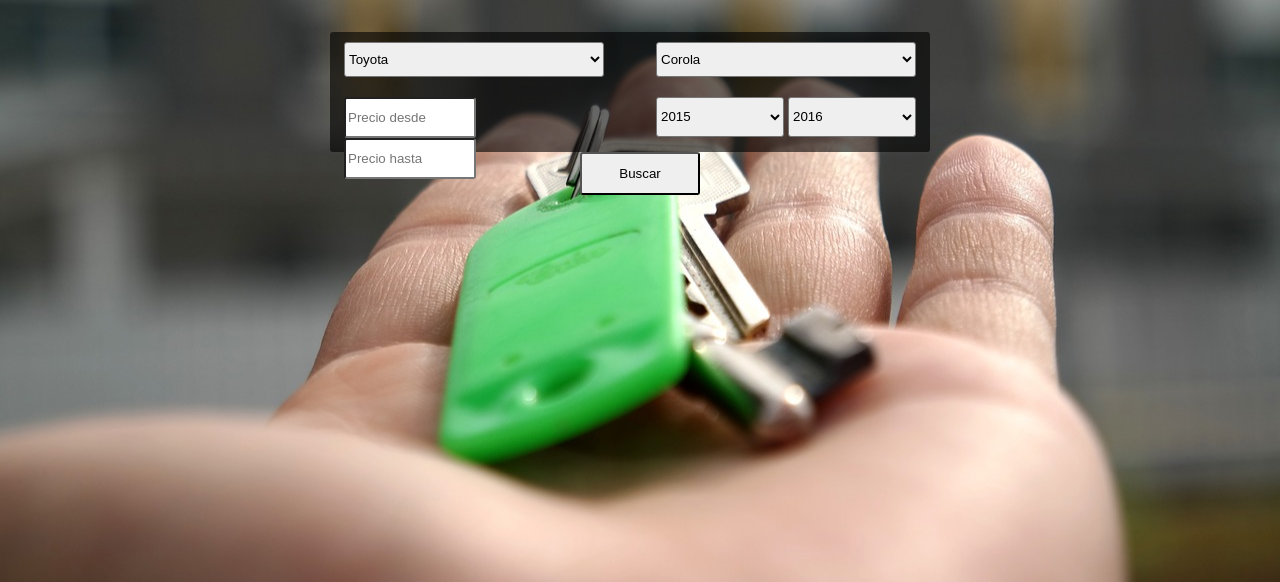
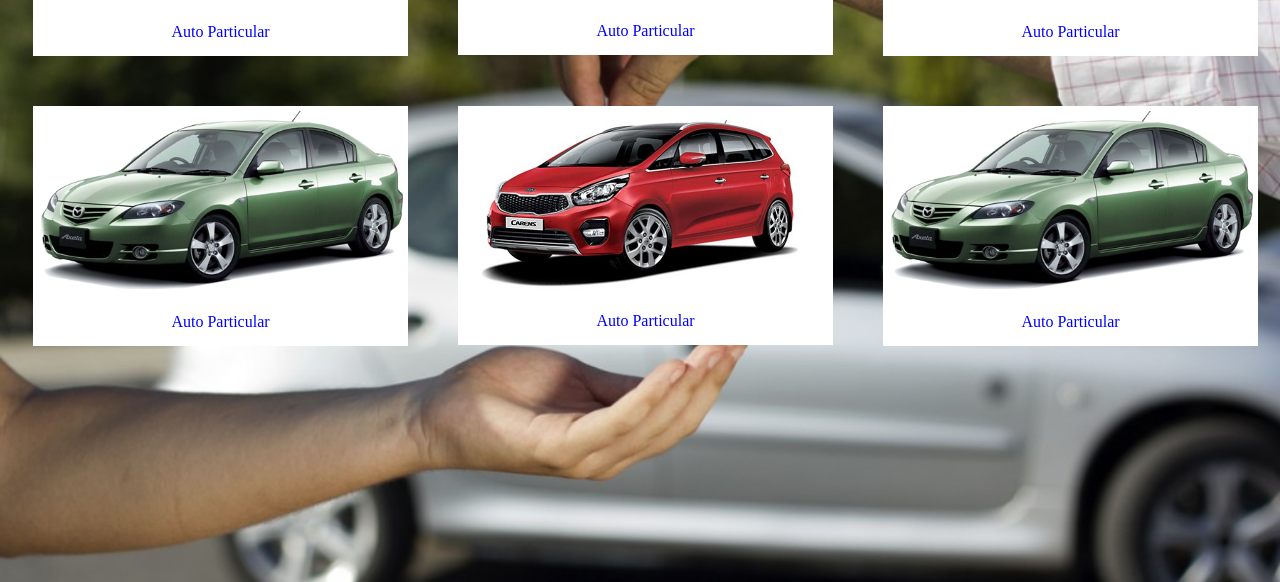
Before and after one commit to thesummitdevelopers/CarWave, a website: page index.html in a window 1280 px wide. Shown: the part 218-800 px from the top of the page. Drawn offline with Linux system fonts and the light colour scheme.

Commit message:
Modifique el index.html , como tambien su hoja de estilo

```diff
--- a/css/style_registro.css
+++ b/css/style_registro.css
@@ -1,3 +1,4 @@
+
 body {
   margin: 0;
   padding: 0;
@@ -5,6 +6,7 @@ body {
   background-size: cover;
   font-family: sans-serif;
   height: 100vh;
+  zoom : 75%;
 }
 
 .login {
@@ -100,8 +102,3 @@ footer{
 .login a:hover {
   color: #fff;
 }
-.icons-social i {
-	font-size: 3em;
-  padding:5px;
-  margin-right: 45px;
-}
--- a/css/styles_index.css
+++ b/css/styles_index.css
@@ -1,71 +1,5 @@
-html, body{
-    height: 100%;
-    margin: 0px;
-}
-
-.select{
-    border-radius: 3px;
-    width: 100%;
-    height: 100%;
-}
-.rango{
-    border-radius: 3px;
-    width: 124px;
-    height: 100%;
-}
-.rango_year{
-    border-radius: 3px;
-    width: 128px;
-    height: 40px;
-}
-.precio_contenido{
-
-    width: 100%;
-    height: 35px;
-}
-
-.entrada_contenido{
-    height: 55px;
-}
-
-.selectores_car_contenido, .selectores_precio{
-    padding-top: 10px;
-    float: left;
-    width: 260px;
-    height: 35px;
-    border: 0px;
-}
-.selectores_mod_contenido, .selectores_year{
-    padding-top: 10px;
-    float: right;
-    width: 260px;
-    height: 35px;
-    border: 0px;
-}
-
-
-.filtro_cont{
-    border-radius: 3px;
-    width: 100%;
-    height: 120px;
-    background-color: rgba(0,0,0,0.6);
-}
-.titulo{
-    text-align: center;
-    color: aliceblue;
-    width: 100%;
-    padding: 25px;
-}
-.btn{
-    border-radius: 3px;
-    text-align: center;
-    width: 20%;
-    padding: 2%;
-    margin-left: 250px;
-}
-
-#fondo{
-    background-image: url("../assets/key-2323278_1280.jpg");
+body  {
+    background: url(../assets/bg.jpeg);
     background-position: center center;
     background-repeat: no-repeat;
     background-attachment: fixed;
@@ -73,10 +7,25 @@ html, body{
     height: 100%;
     width: 100%;
 }
-.banner{
-    width: 600px;
-    height: 300px;
-    position:absolute;
-    margin-top: 120px;
-    margin-left: 330px;
+
+div.gallery {
+    margin: 25px;
+    border: 0px solid #FFFFFF;
+    background: #FFFFFF;
+    float: left;
+    width: 375px;
 }
+
+div.gallery img {
+    width: 100%;
+    height: auto;
+}
+div.gallery img:hover {
+    transform: scale(1.1);
+}
+
+div.desc {
+    padding: 15px;
+    text-align: center;
+    color: blue;
+}
--- a/index.html
+++ b/index.html
@@ -9,61 +9,44 @@
 </head>
 <body>
 
-   <div id="fondo">
-      <div class="banner">
-          <div class="titulo_cont"></div>
-              <h1 class="titulo">Alquila todos los autos y el tuyo</h1>
-          <div class="filtro_cont">
-              <form class="categoraias_ubicacion">
-                  <div class="entrada_contenido">
-                      <fieldset class="selectores_car_contenido">
-                          <select class="select">
-                              <option value="">Toyota</option>
-                              <option value="">Nissan</option>
-                              <option value="">KIA</option>
-                          </select>
-                      </fieldset>
-                      <fieldset class="selectores_mod_contenido">
-                         <select class="select">
-                              <option value="">Corola</option>
-                              <option value="">Versa</option>
-                              <option value="">Picanto</option>
-                         </select>
-                      </fieldset>
-                  </div>
-                  <div class="entrad_contenido2">
-                      <fieldset class="selectores_precio">
-                          <div class="precio_contenido">
-                              <input class="rango" type="text" placeholder="Precio desde">
-                              <input class="rango" type="text" placeholder="Precio hasta">
-                          </div>
-                      </fieldset>
+<div class="gallery">
+  <a href="#">
+    <img src="assets/auto_particular.png"  >
+  </a>
+  <div class="desc">Auto Particular</div>
+</div>
+<div class="gallery">
+  <a href="#">
+    <img src="assets/auto_familiar.png"  >
+  </a>
+  <div class="desc">Auto Particular</div>
+</div>
+<div class="gallery">
+  <a href="#">
+    <img src="assets/auto_particular.png"  >
+  </a>
+  <div class="desc">Auto Particular</div>
+</div>
+<div class="gallery">
+  <a href="#">
+    <img src="assets/auto_particular.png"  >
+  </a>
+  <div class="desc">Auto Particular</div>
+</div>
+<div class="gallery">
+  <a href="#">
+    <img src="assets/auto_familiar.png"  >
+  </a>
+  <div class="desc">Auto Particular</div>
+</div>
+<div class="gallery">
+  <a href="#">
+    <img src="assets/auto_particular.png"  >
+  </a>
+  <div class="desc">Auto Particular</div>
+</div>
 
-                      <fieldset class="selectores_year">
-                         <div class="year-contenido">
-                              <select class="rango_year">
-                                  <option value="2015">2015</option>
-                                  <option value="2016">2016</option>
-                                  <option value="2017">2017</option>
-                                  <option value="2018">2018</option>
-                              </select>
-                              <select class="rango_year">
-                                  <option value="2016">2016</option>
-                                  <option value="2017">2017</option>
-                                  <option value="2018">2018</option>
-                              </select>
-                          </div>
-                      </fieldset>
-                  </div>
-                  <div></div>
-              </form>
-          </div>
-          <div class="acciones_cont">
-              <button type="button" class="btn btn-primary" >Buscar</button>
-          </div>
-      </div>
 
-   </div>
 
 </body>
 </html>
```
Also changed, not shown: registro.html (+0 -10 lines), assets/auto_familiar.png (added), assets/auto_particular.png (added), assets/buses.png (added), assets/camionetas.png (added), assets/taxi.png (added), assets/ver_todo.png (added).
